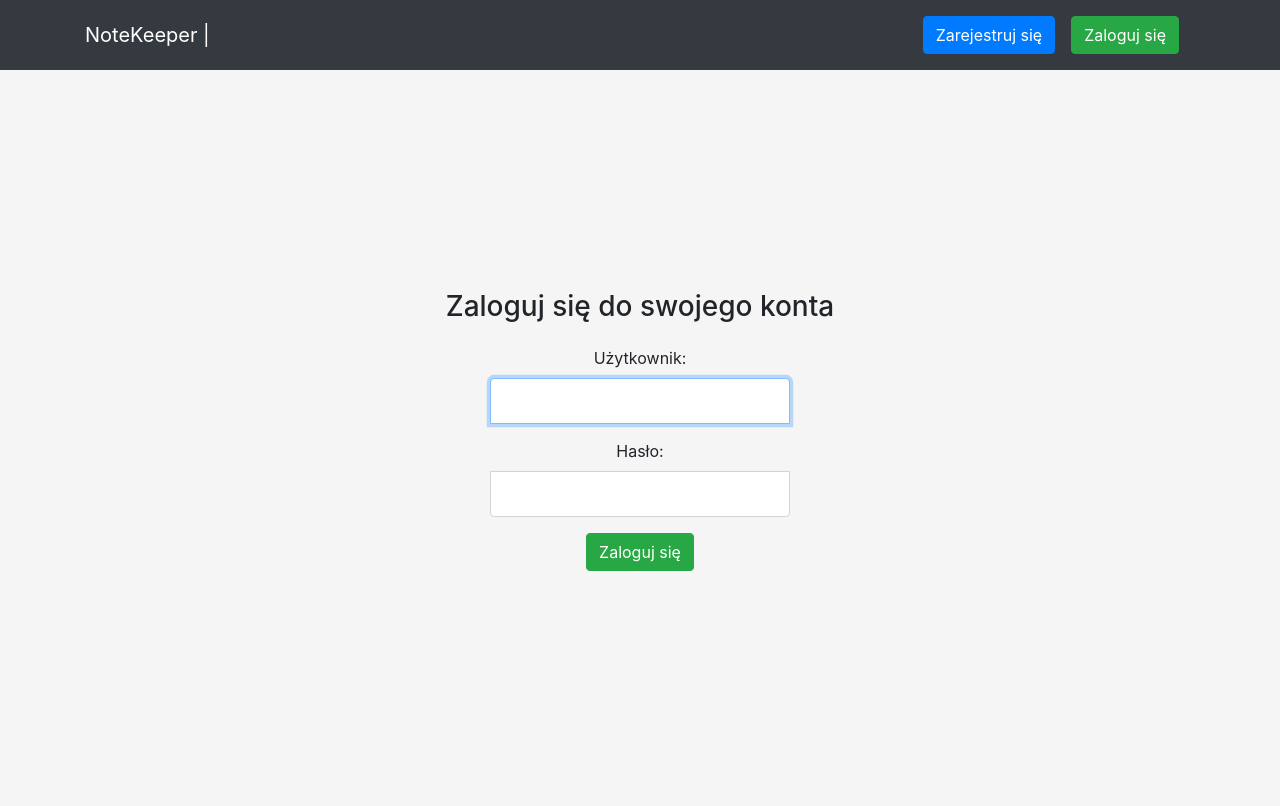
After one commit to Krysik/notes-django, a Django app: page /accounts/login in a window 1280 px wide. The commit adds this page. Run offline with Django 3.2, Linux system fonts and the light colour scheme; some libraries are stand-ins or nearby versions.

Commit message:
login template, login form

```diff
--- a/notes/accounts/forms.py
+++ b/notes/accounts/forms.py
@@ -1,6 +1,6 @@
 from django import forms
 from django.contrib.auth.models import User
-from django.contrib.auth.forms import UserCreationForm
+from django.contrib.auth.forms import UserCreationForm, AuthenticationForm
 
 
 
@@ -26,3 +26,8 @@ class RegisterForm(UserCreationForm):
             'password1',
             'password2',
         )
+class LoginForm(AuthenticationForm):
+    def __init__(self, *args, **kwargs):
+        super(LoginForm, self).__init__(*args, **kwargs)
+        for visible in self.visible_fields():
+            visible.field.widget.attrs['class'] = 'form-control'
--- a/notes/accounts/urls.py
+++ b/notes/accounts/urls.py
@@ -2,5 +2,6 @@ from django.urls import path, include
 from . import views
 urlpatterns = [
     path('', views.index_view, name='index'),
-    path('accounts/register/', views.register_view, name='register'),
+    path('accounts/register', views.register_view, name='register'),
+    path('accounts/login', views.login_view, name='login_view'),
 ]
--- a/notes/accounts/views.py
+++ b/notes/accounts/views.py
@@ -1,6 +1,6 @@
 from django.shortcuts import render, redirect
 from django.urls import reverse
-from .forms import RegisterForm
+from .forms import RegisterForm, LoginForm
 
 def index_view(request):
     return render(request, 'index.html', {})
@@ -16,3 +16,7 @@ def register_view(request):
         else:
             error = '<span style="color: red;">Coś poszło nie tak :(<span>'
     return render(request, 'accounts/register.html', {'form': form, 'error': error})
+
+def login_view(request):
+    form = LoginForm()
+    return render(request, 'accounts/login.html', {'form': form})
--- a/notes/static/css/notekeeper.css
+++ b/notes/static/css/notekeeper.css
@@ -20,3 +20,43 @@
   background-repeat: no-repeat;
   background-position-x: 80%;
 }
+
+.login-bg {
+  overflow-y: none;
+  display: flex;
+  justify-content: center;
+  align-items: center;
+  height: 92vh;
+  width: 100%;
+  background-color: #f5f5f5;
+}
+
+.form-signin {
+  width: 100%;
+  max-width: 330px;
+  padding: 15px;
+  margin: auto;
+}
+.form-signin .checkbox {
+  font-weight: 400;
+}
+.form-signin .form-control {
+  position: relative;
+  box-sizing: border-box;
+  height: auto;
+  padding: 10px;
+  font-size: 16px;
+}
+.form-signin .form-control:focus {
+  z-index: 2;
+}
+.form-signin input[type="text"] {
+  margin-bottom: -1px;
+  border-bottom-right-radius: 0;
+  border-bottom-left-radius: 0;
+}
+.form-signin input[type="password"] {
+  margin-bottom: 10px;
+  border-top-left-radius: 0;
+  border-top-right-radius: 0;
+}
--- /dev/null
+++ b/notes/templates/accounts/login.html
@@ -0,0 +1,14 @@
+{% extends 'base.html' %}
+{% block content %}
+  {% include 'includes/_navbar.html' %}
+  <div class="login-bg">
+    <div class="container text-center wrapper">
+      <h3>Zaloguj się do swojego konta</h3>
+      <form method="POST" class="form-signin">
+        {% csrf_token %}
+        {{ form.as_p }}
+        <button type="submit" class="btn btn-success">Zaloguj się</button>
+      </form>
+    </div>
+  </div>
+{% endblock %}
--- a/notes/templates/includes/_navbar.html
+++ b/notes/templates/includes/_navbar.html
@@ -1,4 +1,4 @@
-<nav class="navbar navbar-expand-sm navbar-dark bg-dark mb-5">
+<nav class="navbar navbar-expand-sm navbar-dark bg-dark">
   <div class="container">
     <a class="navbar-brand" href="{% url 'index' %}">NoteKeeper |</a>
     <button class="navbar-toggler" type="button" data-toggle="collapse" data-target="#navbarsExample03" aria-controls="navbarsExample03" aria-expanded="false" aria-label="Toggle navigation">
@@ -10,9 +10,9 @@
       <ul class="navbar-nav mr-auto"></ul>
       <form class="form-inline my-2 my-md-0">
         <a href="{% url 'register' %}" class="btn btn-primary my-2 mr-3 ">Zarejestruj się</a>
+        <a href="{% url 'login_view' %}" class="btn btn-success my-2 mr-3 ">Zaloguj się</a>
         {% comment %}
         {% if not request.user.is_authenticated %}
-        <a href="{% url 'login_view' %}" class="btn btn-outline-success my-2 mr-3 ">Zaloguj się</a>
         {% endif %}
         {% else %}
           <a href="{% url 'logout_view' %}" class="btn btn-primary my-2 mr-3 ">Wyloguj się</a>
```
